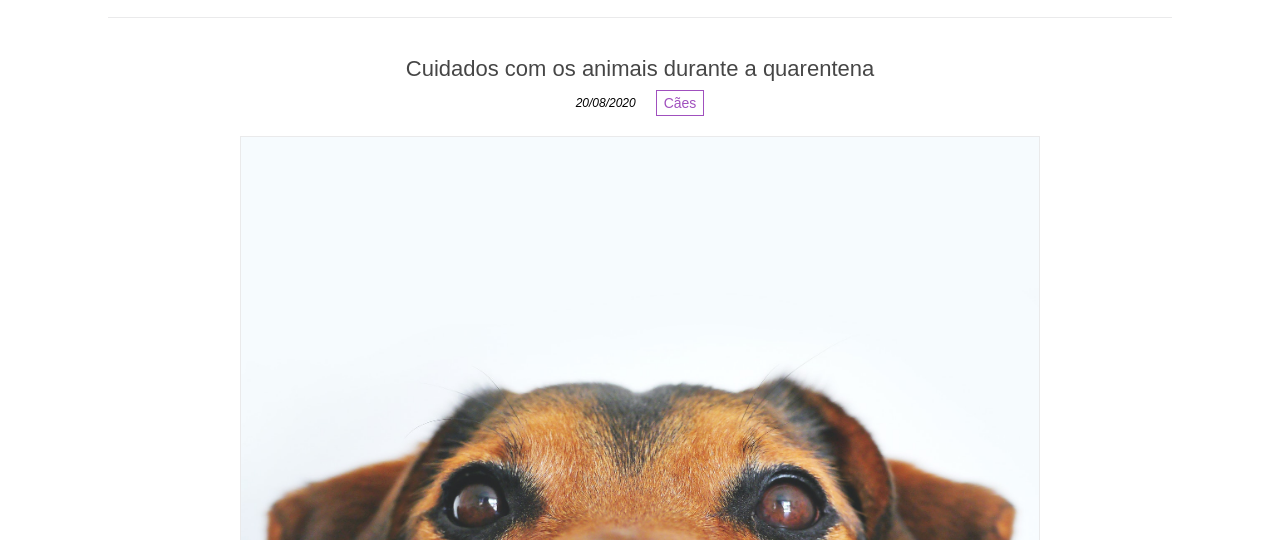
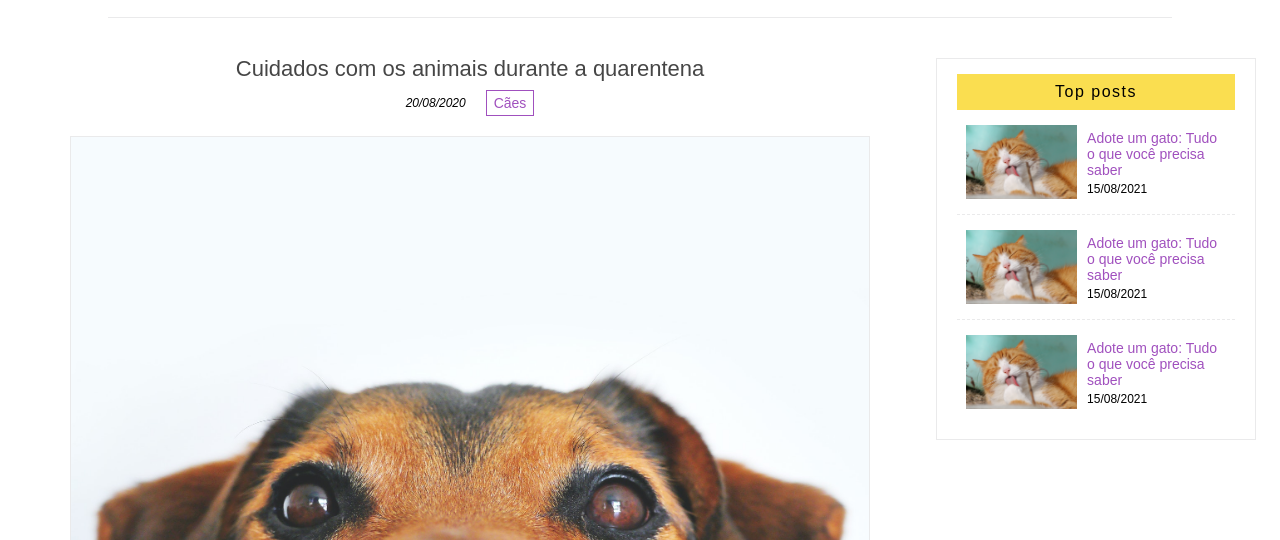
Before and after one commit to LuisLimaIt/projeto-sass, a plain HTML site: page index.html in a window 1280 px wide. Shown: the part 260-800 px from the top of the page. Drawn offline with Linux system fonts and the light colour scheme.

Commit message:
Placeholder Selector (%) e Extend

```diff
--- a/index.html
+++ b/index.html
@@ -52,6 +52,34 @@
                 </div>
             </article>
         </div>
+        <div class="main__sidebar sidebar">
+            <aside class="sidebar__top">
+                <p class="sidebar__title">Top posts</p>
+                <ul class="sidebar__posts">
+                    <li class="sidebar__list">
+                        <img src="assets/img/cat.jpg" alt="Foto de um gato" class="sidebar__img">
+                        <div class="sidebar__details">
+                            <a href="article.html" class="sidebar__post-title">Adote um gato: Tudo o que você precisa saber</a>
+                            <p class="sidebar__post-date">15/08/2021</p>
+                        </div>
+                    </li>
+                    <li class="sidebar__list">
+                        <img src="assets/img/cat.jpg" alt="Foto de um gato" class="sidebar__img">
+                        <div class="sidebar__details">
+                            <a href="article.html" class="sidebar__post-title">Adote um gato: Tudo o que você precisa saber</a>
+                            <p class="sidebar__post-date">15/08/2021</p>
+                        </div>
+                    </li>
+                    <li class="sidebar__list">
+                        <img src="assets/img/cat.jpg" alt="Foto de um gato" class="sidebar__img">
+                        <div class="sidebar__details">
+                            <a href="article.html" class="sidebar__post-title">Adote um gato: Tudo o que você precisa saber</a>
+                            <p class="sidebar__post-date">15/08/2021</p>
+                        </div>
+                    </li>
+                </ul>
+            </aside>
+        </div>
     </main>
 
     <footer class="footer">
--- a/scss/style.scss
+++ b/scss/style.scss
@@ -5,6 +5,9 @@ $dark-gray: #464646;
 $yellow: #fade50;
 $img-width: 45%;
 
+//Placeholder selector
+%no-decoration {text-decoration: none;}
+%u-decoration {text-decoration: underline;}
 
 .header {
     font-family: Arial, Helvetica, sans-serif;
@@ -188,6 +191,60 @@ $img-width: 45%;
             color: $purple;
         }
     }
+
+    &__sidebar {
+        width: 25%;
+        padding: 40px 10px;
+    }
+
+    .sidebar {
+        &__top {
+            border: 1px solid $light-gray;
+            padding: 15px 20px;
+        }
+        &__title {
+            background-color: $yellow;
+            text-align: center;
+            padding: 10px 20px;
+            margin: 0;
+            letter-spacing: 1.5px;
+        }
+        &__posts {
+            margin: 0;
+            padding: 0;
+            list-style: none;
+        }
+        &__list {
+            display: flex;
+            justify-content: center;
+            flex-wrap: wrap;
+            align-items: center;
+            padding: 15px 0;
+            &:not(:last-child){
+                border-bottom: 1px dashed $light-gray;
+            }
+        }
+        &__img {
+            width: 40%;
+        }
+        &__details {
+            width: 50%;
+            padding-left: 10px;
+        }
+        &__post-title {
+            font-size: 14px;
+            color: $purple;
+            @extend %no-decoration;
+
+            &:hover {
+                @extend %u-decoration;
+            }
+        }
+        &__post-date {
+            font-size: 12px;
+            margin: 5px 0 0 0;
+        }
+    }
 }
 
 .about {
@@ -253,7 +310,7 @@ $img-width: 45%;
         align-items: center;
     }
 
-    &__img2 {
+    &__img-description {
         width: $img-width;
     }
 
```
Also changed, not shown: about.html (+1 -1 lines), css/style.css, 1 other file.
